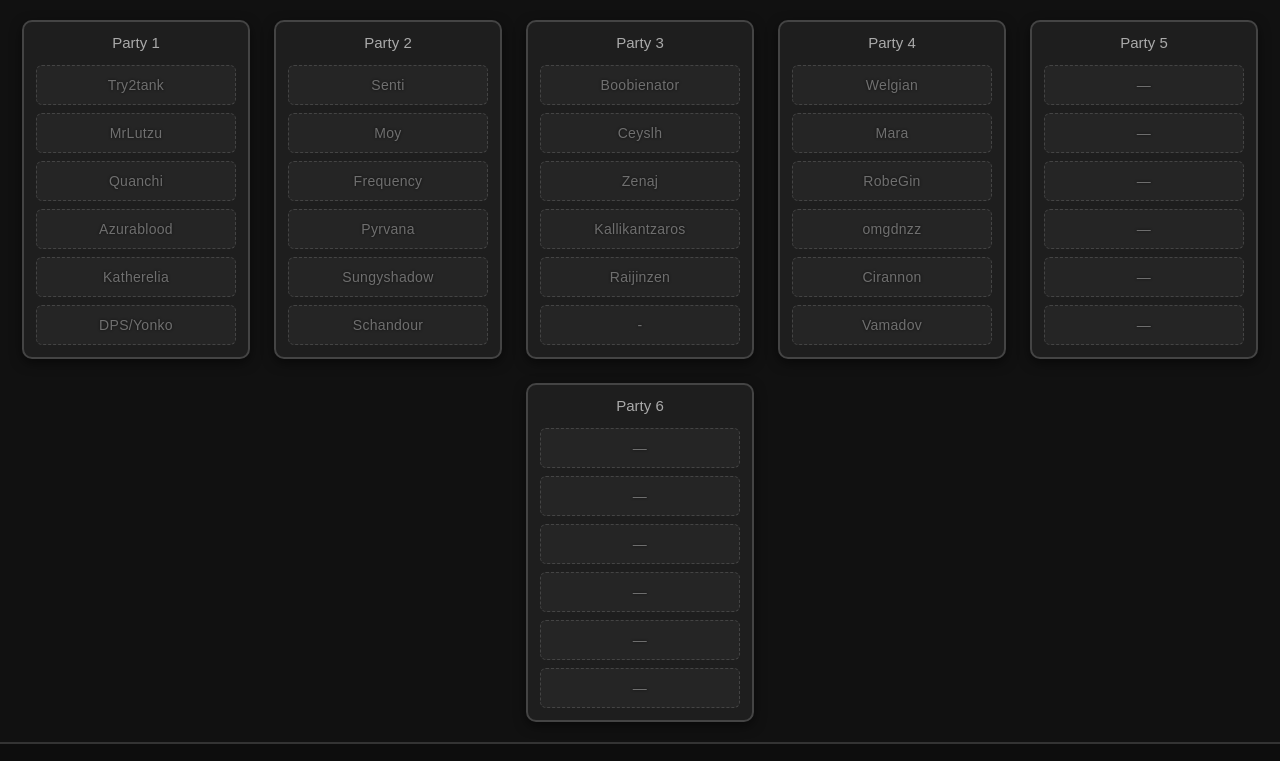
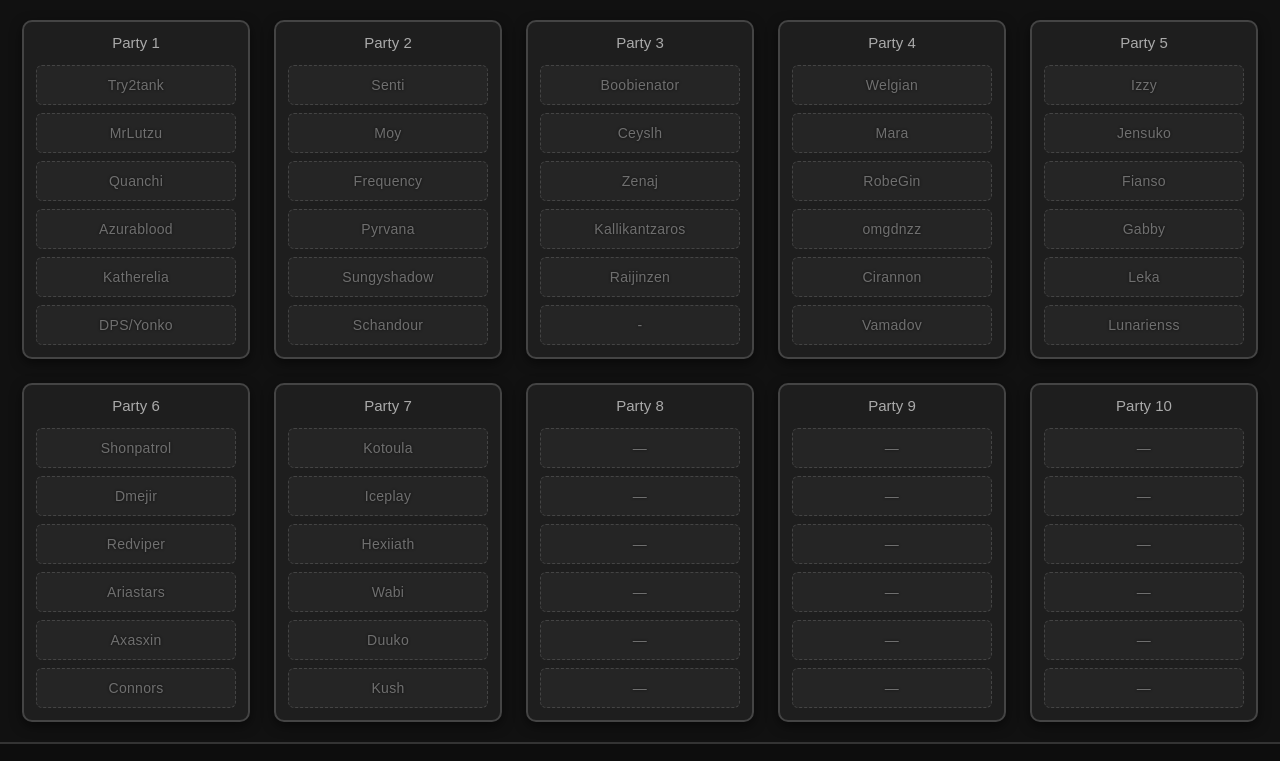
Before and after one commit to daleksandra97/Raid-Planner, a plain HTML site: page index.html in a window 1280 px wide. Shown: the top 761 px of the page. Drawn offline with Linux system fonts and the light colour scheme.

```diff
--- a/index.html
+++ b/index.html
@@ -174,7 +174,12 @@
     ["Senti", "Moy", "Frequency", "Pyrvana", "Sungyshadow", "Schandour"],
     ["Boobienator", "Ceyslh", "Zenaj", "Kallikantzaros", "Raijinzen", "-"],
     ["Welgian", "Mara", "RobeGin", "omgdnzz", "Cirannon", "Vamadov"],
-    [], []
+    ["Izzy", "Jensuko", "Fianso", "Gabby", "Leka", "Lunarienss"],
+    ["Shonpatrol", "Dmejir", "Redviper", "Ariastars", "Axasxin", "Connors"],
+    ["Kotoula", "Iceplay", "Hexiiath", "Wabi", "Duuko", "Kush"],
+    [],
+    [],
+    [],
 ];
 
 const partyArea  = document.getElementById("partyArea");
```
